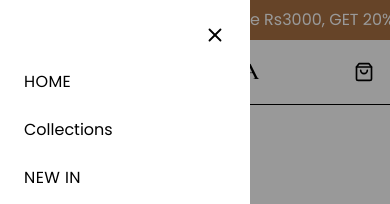
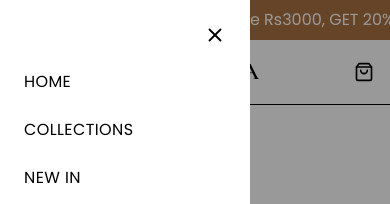
Before and after one commit to Ashish-12K/Florenza, a React (Vite) app: page /checkout in a window 390 px wide. Both pictures are taken after a click on the button 27 px from the left and 68 px from the top of the page. Shown: the top 204 px of the page. Built offline with nearby package versions, Linux system fonts and the light colour scheme.

Commit message:
Small mistake

```diff
--- a/src/components/Navbar.jsx
+++ b/src/components/Navbar.jsx
@@ -143,7 +143,7 @@ export default function Navbar() {
                   section?.scrollIntoView({ behavior: "smooth" });
                 }
               }}
-              className="cursor-pointer hover:text-gray-500 transition"
+              className="cursor-pointer uppercase tracking-wide hover:text-gray-500 transition"
             >
               Collections
             </p>
--- a/src/pages/CheckoutPage.jsx
+++ b/src/pages/CheckoutPage.jsx
@@ -39,7 +39,7 @@ export default function CheckoutPage() {
       amount: finalTotal * 100,
       currency: "INR",
 
-      name: "SK Jewelry",
+      name: "Florenza",
       description: "Order Payment",
 
       handler: function (response) {
```
